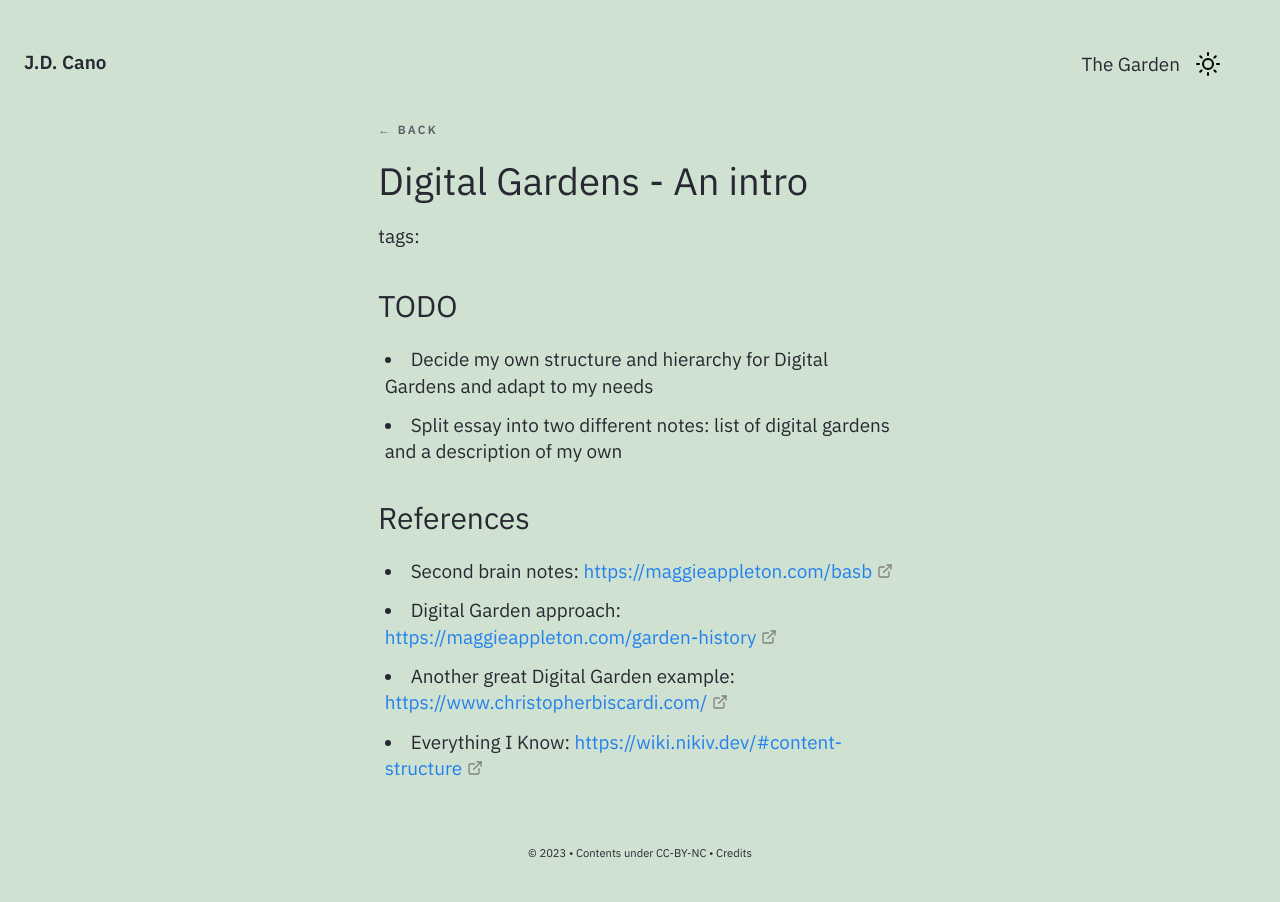
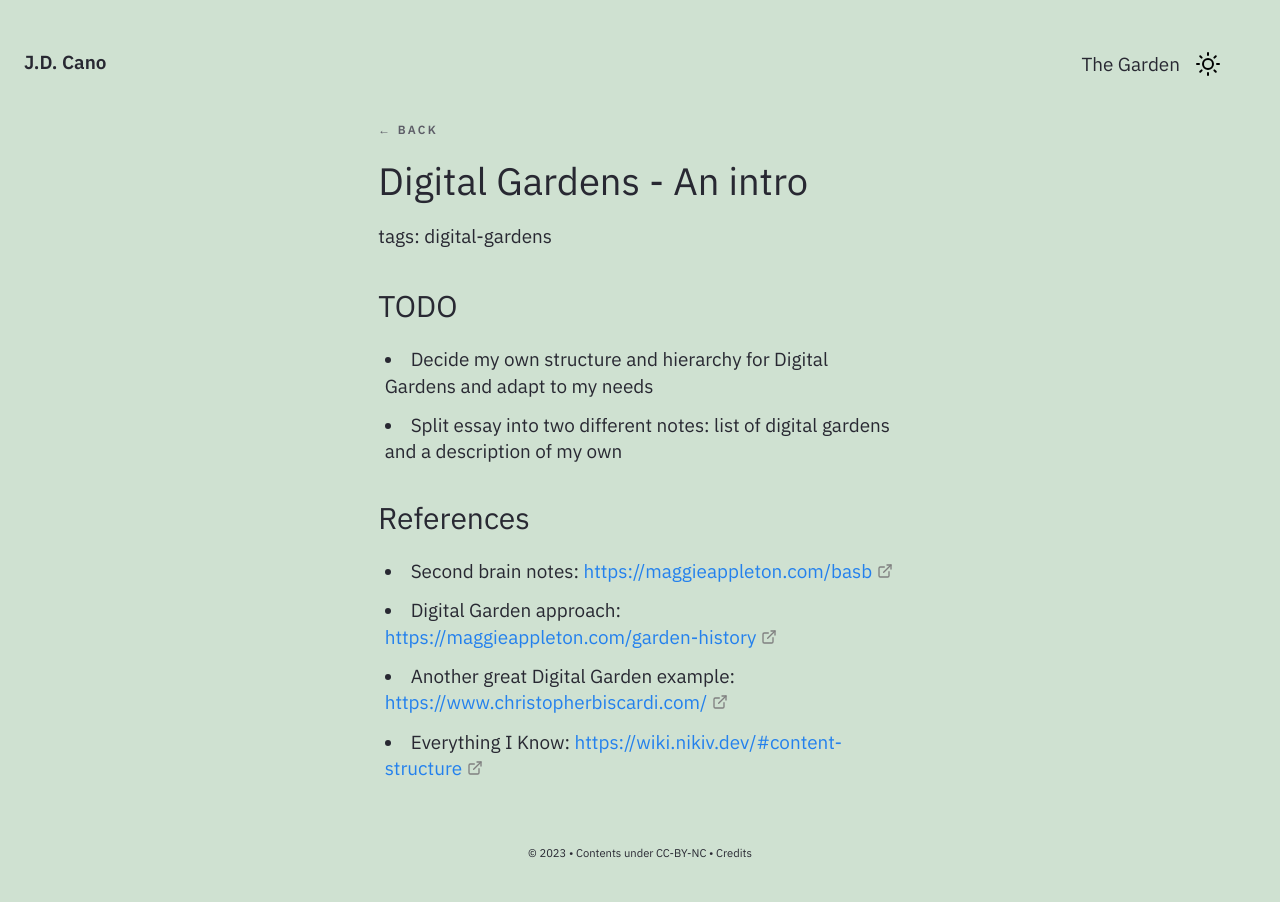
Before and after one commit to Gorzas/gorzas.github.io, a Jekyll site: the page built from _notes/Public/Digital Gardens.md, in a window 1280 px wide. Built offline with Jekyll 4.4.1, drawn with Linux system fonts in a browser that asks for light colours.

Commit message:
Update Digital Gardens.md

```diff
--- a/_notes/Public/Digital Gardens.md
+++ b/_notes/Public/Digital Gardens.md
@@ -1,7 +1,11 @@
 ---
 title: Digital Gardens - An intro
 feed: show
+tags: digital-gardens
 date : 24-05-2023
+updated: 08-06-2023
+type: note
+growth: seedlings
 ---
 
 ### TODO
```
